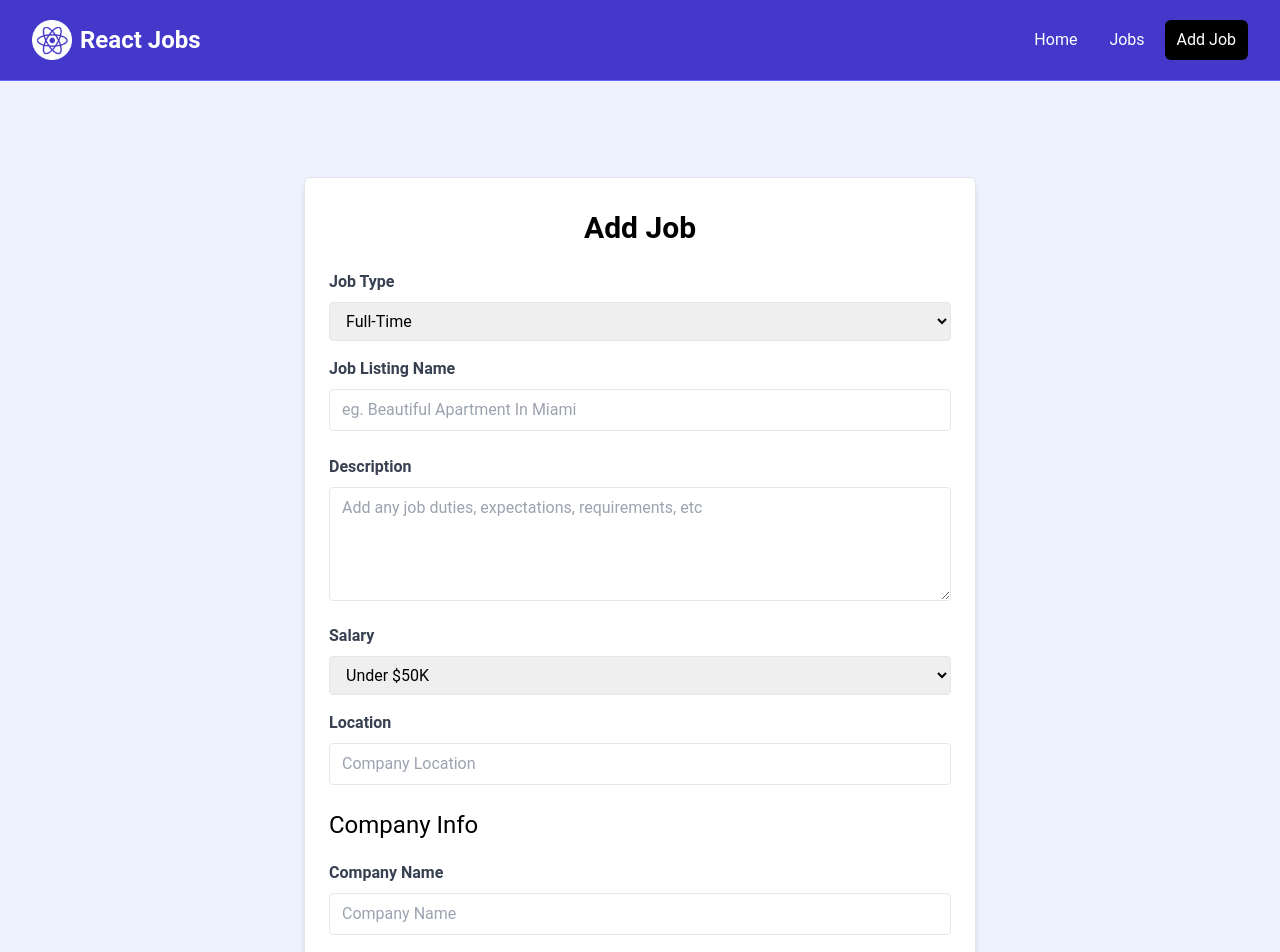
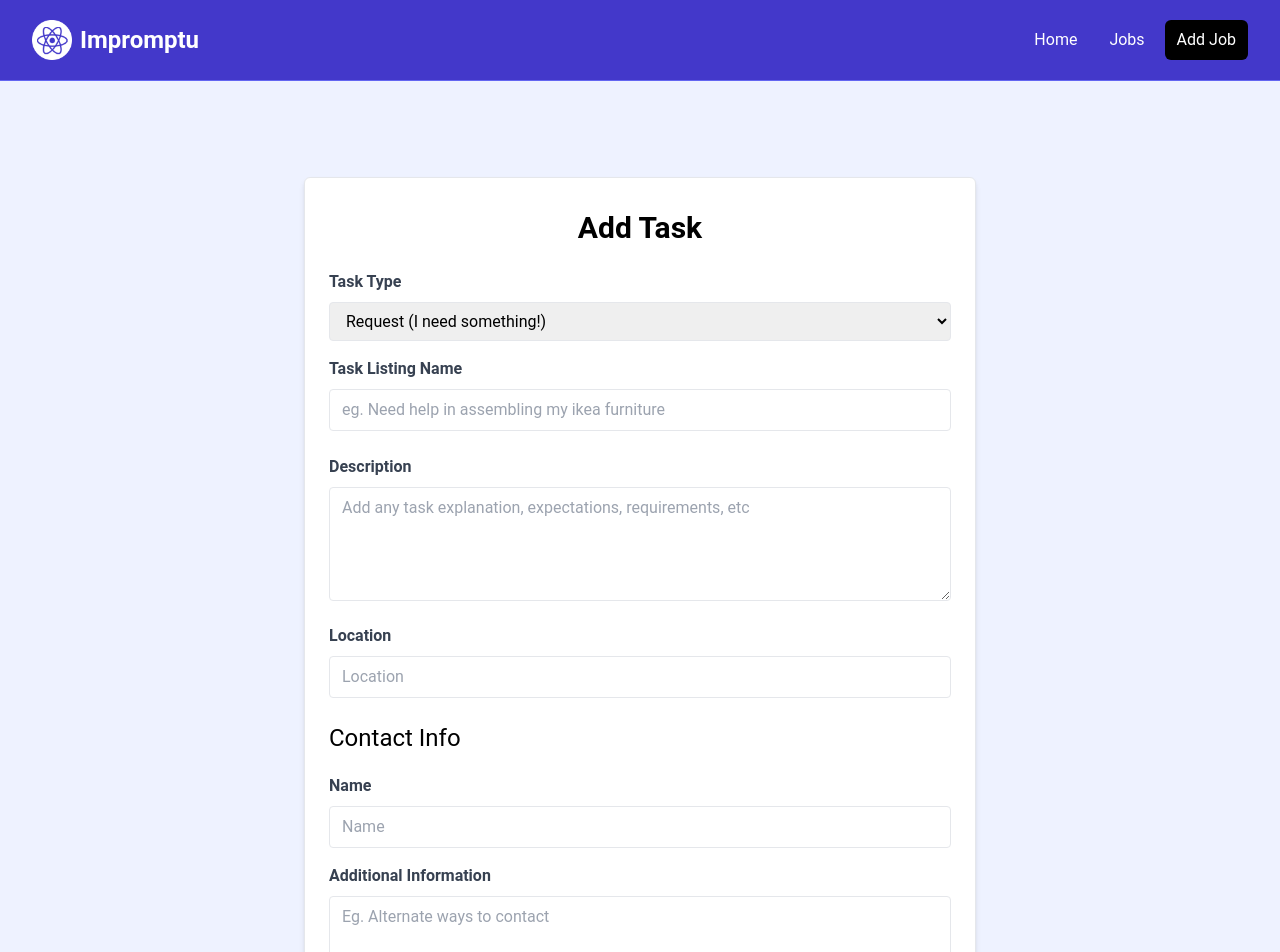
Before and after one commit to slidings/impromptuFrontend, a React (Vite) app: page /add-job in a window 1280 px wide. Shown: the top 952 px of the page. Built offline with nearby package versions, Linux system fonts and the light colour scheme.

Commit message:
same functionality changed names

```diff
--- a/src/components/Hero.jsx
+++ b/src/components/Hero.jsx
@@ -1,6 +1,6 @@
 const Hero = ({
-  title = 'Become a React Dev',
-  subtitle = 'Find the React job that fits your skill set',
+  title = 'Flexible and Quick',
+  subtitle = 'List and fulfill impromptu requests and services!',
 }) => {
   return (
     <section className='bg-indigo-700 py-20 mb-4'>
--- a/src/components/Navbar.jsx
+++ b/src/components/Navbar.jsx
@@ -15,7 +15,7 @@ const Navbar = () => {
             <NavLink className='flex flex-shrink-0 items-center mr-4' to='/'>
               <img className='h-10 w-auto' src={logo} alt='React Jobs' />
               <span className='hidden md:block text-white text-2xl font-bold ml-2'>
-                React Jobs
+                Impromptu
               </span>
             </NavLink>
             <div className='md:ml-auto'>
--- a/src/jobs.json
+++ b/src/jobs.json
@@ -83,6 +83,76 @@
         "contactEmail": "contact@ipsumlorem.com",
         "contactPhone": "555-555-5555"
       }
+    },
+    {
+      "id": "ac51",
+      "title": "need ikea furniture ",
+      "type": "Full-Time",
+      "location": "nus",
+      "description": "very big piano",
+      "salary": "Under $50K",
+      "company": {
+        "name": "asdklfj",
+        "description": "",
+        "contactEmail": "awefwiueh@gmail.com",
+        "contactPhone": ""
+      }
+    },
+    {
+      "id": "612d",
+      "title": "asdfasdf",
+      "type": "Full-Time",
+      "location": "asdfasdfasdf",
+      "description": "asdfasdfasdf",
+      "salary": "Under $50K",
+      "company": {
+        "name": "asdfasdfasdf",
+        "description": "",
+        "contactEmail": "sdfs@gmail.com",
+        "contactPhone": "123123"
+      }
+    },
+    {
+      "id": "76e0",
+      "title": "asd",
+      "type": "Full-Time",
+      "location": "qwdqwd",
+      "description": "dfasdfasdf",
+      "salary": "Under $50K",
+      "company": {
+        "name": "asdfasdfa",
+        "description": "",
+        "contactEmail": "sdfdf@gmail.com",
+        "contactPhone": "123123"
+      }
+    },
+    {
+      "id": "c873",
+      "title": "wefwe",
+      "type": "Full-Time",
+      "location": "wefwefwf",
+      "description": "fwefwef",
+      "salary": "Under $50K",
+      "company": {
+        "name": "wefwefw",
+        "description": "",
+        "contactEmail": "wfe@2.com",
+        "contactPhone": "12312"
+      }
+    },
+    {
+      "id": "5ad5",
+      "title": "ASD",
+      "type": "Part-Time",
+      "location": "dasdasd",
+      "description": "asd",
+      "salary": "Under $50K",
+      "company": {
+        "name": "asdasdasdas",
+        "description": "",
+        "contactEmail": "dasdasdas@gmail.com",
+        "contactPhone": "123"
+      }
     }
   ]
 }
--- a/src/pages/AddJobPage.jsx
+++ b/src/pages/AddJobPage.jsx
@@ -44,14 +44,14 @@ const AddJobPage = ({ addJobSubmit }) => {
       <div className='container m-auto max-w-2xl py-24'>
         <div className='bg-white px-6 py-8 mb-4 shadow-md rounded-md border m-4 md:m-0'>
           <form onSubmit={submitForm}>
-            <h2 className='text-3xl text-center font-semibold mb-6'>Add Job</h2>
+            <h2 className='text-3xl text-center font-semibold mb-6'>Add Task</h2>
 
             <div className='mb-4'>
               <label
                 htmlFor='type'
                 className='block text-gray-700 font-bold mb-2'
               >
-                Job Type
+                Task Type
               </label>
               <select
                 id='type'
@@ -61,23 +61,21 @@ const AddJobPage = ({ addJobSubmit }) => {
                 value={type}
                 onChange={(e) => setType(e.target.value)}
               >
-                <option value='Full-Time'>Full-Time</option>
-                <option value='Part-Time'>Part-Time</option>
-                <option value='Remote'>Remote</option>
-                <option value='Internship'>Internship</option>
+                <option value='Full-Time'>Request (I need something!)</option>
+                <option value='Part-Time'>Service (I want to offer something!)</option>
               </select>
             </div>
 
             <div className='mb-4'>
               <label className='block text-gray-700 font-bold mb-2'>
-                Job Listing Name
+                Task Listing Name
               </label>
               <input
                 type='text'
                 id='title'
                 name='title'
                 className='border rounded w-full py-2 px-3 mb-2'
-                placeholder='eg. Beautiful Apartment In Miami'
+                placeholder='eg. Need help in assembling my ikea furniture'
                 required
                 value={title}
                 onChange={(e) => setTitle(e.target.value)}
@@ -95,40 +93,12 @@ const AddJobPage = ({ addJobSubmit }) => {
                 name='description'
                 className='border rounded w-full py-2 px-3'
                 rows='4'
-                placeholder='Add any job duties, expectations, requirements, etc'
+                placeholder='Add any task explanation, expectations, requirements, etc'
                 value={description}
                 onChange={(e) => setDescription(e.target.value)}
               ></textarea>
             </div>
 
-            <div className='mb-4'>
-              <label
-                htmlFor='type'
-                className='block text-gray-700 font-bold mb-2'
-              >
-                Salary
-              </label>
-              <select
-                id='salary'
-                name='salary'
-                className='border rounded w-full py-2 px-3'
-                required
-                value={salary}
-                onChange={(e) => setSalary(e.target.value)}
-              >
-                <option value='Under $50K'>Under $50K</option>
-                <option value='$50K - 60K'>$50K - $60K</option>
-                <option value='$60K - 70K'>$60K - $70K</option>
-                <option value='$70K - 80K'>$70K - $80K</option>
-                <option value='$80K - 90K'>$80K - $90K</option>
-                <option value='$90K - 100K'>$90K - $100K</option>
-                <option value='$100K - 125K'>$100K - $125K</option>
-                <option value='$125K - 150K'>$125K - $150K</option>
-                <option value='$150K - 175K'>$150K - $175K</option>
-                <option value='$175K - 200K'>$175K - $200K</option>
-                <option value='Over $200K'>Over $200K</option>
-              </select>
-            </div>
 
             <div className='mb-4'>
               <label className='block text-gray-700 font-bold mb-2'>
@@ -139,28 +109,28 @@ const AddJobPage = ({ addJobSubmit }) => {
                 id='location'
                 name='location'
                 className='border rounded w-full py-2 px-3 mb-2'
-                placeholder='Company Location'
+                placeholder='Location'
                 required
                 value={location}
                 onChange={(e) => setLocation(e.target.value)}
               />
             </div>
 
-            <h3 className='text-2xl mb-5'>Company Info</h3>
+            <h3 className='text-2xl mb-5'>Contact Info</h3>
 
             <div className='mb-4'>
               <label
                 htmlFor='company'
                 className='block text-gray-700 font-bold mb-2'
               >
-                Company Name
+                Name
               </label>
               <input
                 type='text'
                 id='company'
                 name='company'
                 className='border rounded w-full py-2 px-3'
-                placeholder='Company Name'
+                placeholder='Name'
                 value={companyName}
                 onChange={(e) => setCompanyName(e.target.value)}
               />
@@ -171,14 +141,14 @@ const AddJobPage = ({ addJobSubmit }) => {
                 htmlFor='company_description'
                 className='block text-gray-700 font-bold mb-2'
               >
-                Company Description
+                Additional Information
               </label>
               <textarea
                 id='company_description'
                 name='company_description'
                 className='border rounded w-full py-2 px-3'
                 rows='4'
-                placeholder='What does your company do?'
+                placeholder='Eg. Alternate ways to contact'
                 value={companyDescription}
                 onChange={(e) => setCompanyDescription(e.target.value)}
               ></textarea>
@@ -196,7 +166,7 @@ const AddJobPage = ({ addJobSubmit }) => {
                 id='contact_email'
                 name='contact_email'
                 className='border rounded w-full py-2 px-3'
-                placeholder='Email address for applicants'
+                placeholder='Email address for contact'
                 required
                 value={contactEmail}
                 onChange={(e) => setContactEmail(e.target.value)}
@@ -214,7 +184,7 @@ const AddJobPage = ({ addJobSubmit }) => {
                 id='contact_phone'
                 name='contact_phone'
                 className='border rounded w-full py-2 px-3'
-                placeholder='Optional phone for applicants'
+                placeholder='Optional'
                 value={contactPhone}
                 onChange={(e) => setContactPhone(e.target.value)}
               />
@@ -225,7 +195,7 @@ const AddJobPage = ({ addJobSubmit }) => {
                 className='bg-indigo-500 hover:bg-indigo-600 text-white font-bold py-2 px-4 rounded-full w-full focus:outline-none focus:shadow-outline'
                 type='submit'
               >
-                Add Job
+                Add Task
               </button>
             </div>
           </form>
--- a/src/pages/EditJobPage.jsx
+++ b/src/pages/EditJobPage.jsx
@@ -39,7 +39,7 @@ const EditJobPage = ({ updateJobSubmit }) => {
 
     updateJobSubmit(updatedJob);
 
-    toast.success('Job Updated Successfully');
+    toast.success('Task Updated Successfully');
 
     return navigate(`/jobs/${id}`);
   };
@@ -50,7 +50,7 @@ const EditJobPage = ({ updateJobSubmit }) => {
         <div className='bg-white px-6 py-8 mb-4 shadow-md rounded-md border m-4 md:m-0'>
           <form onSubmit={submitForm}>
             <h2 className='text-3xl text-center font-semibold mb-6'>
-              Update Job
+              Update Task
             </h2>
 
             <div className='mb-4'>
@@ -58,7 +58,7 @@ const EditJobPage = ({ updateJobSubmit }) => {
                 htmlFor='type'
                 className='block text-gray-700 font-bold mb-2'
               >
-                Job Type
+                Task Type
               </label>
               <select
                 id='type'
@@ -68,23 +68,21 @@ const EditJobPage = ({ updateJobSubmit }) => {
                 value={type}
                 onChange={(e) => setType(e.target.value)}
               >
-                <option value='Full-Time'>Full-Time</option>
-                <option value='Part-Time'>Part-Time</option>
-                <option value='Remote'>Remote</option>
-                <option value='Internship'>Internship</option>
+                <option value='Full-Time'>Request (I need something!)</option>
+                <option value='Part-Time'>Service (I want to offer something!)</option>
               </select>
             </div>
 
             <div className='mb-4'>
               <label className='block text-gray-700 font-bold mb-2'>
-                Job Listing Name
+                Task Listing Name
               </label>
               <input
                 type='text'
                 id='title'
                 name='title'
                 className='border rounded w-full py-2 px-3 mb-2'
-                placeholder='eg. Beautiful Apartment In Miami'
+                placeholder='eg. Need help in assembling my ikea furniture'
                 required
                 value={title}
                 onChange={(e) => setTitle(e.target.value)}
@@ -102,39 +100,10 @@ const EditJobPage = ({ updateJobSubmit }) => {
                 name='description'
                 className='border rounded w-full py-2 px-3'
                 rows='4'
-                placeholder='Add any job duties, expectations, requirements, etc'
+                placeholder='Add any task explanation, expectations, requirements, etc'
                 value={description}
                 onChange={(e) => setDescription(e.target.value)}
               ></textarea>
-            </div>
-
-            <div className='mb-4'>
-              <label
-                htmlFor='type'
-                className='block text-gray-700 font-bold mb-2'
-              >
-                Salary
-              </label>
-              <select
-                id='salary'
-                name='salary'
-                className='border rounded w-full py-2 px-3'
-                required
-                value={salary}
-                onChange={(e) => setSalary(e.target.value)}
-              >
-                <option value='Under $50K'>Under $50K</option>
-                <option value='$50K - 60K'>$50K - $60K</option>
-                <option value='$60K - 70K'>$60K - $70K</option>
-                <option value='$70K - 80K'>$70K - $80K</option>
-                <option value='$80K - 90K'>$80K - $90K</option>
-                <option value='$90K - 100K'>$90K - $100K</option>
-                <option value='$100K - 125K'>$100K - $125K</option>
-                <option value='$125K - 150K'>$125K - $150K</option>
-                <option value='$150K - 175K'>$150K - $175K</option>
-                <option value='$175K - 200K'>$175K - $200K</option>
-                <option value='Over $200K'>Over $200K</option>
-              </select>
             </div>
 
             <div className='mb-4'>
@@ -146,28 +115,28 @@ const EditJobPage = ({ updateJobSubmit }) => {
                 id='location'
                 name='location'
                 className='border rounded w-full py-2 px-3 mb-2'
-                placeholder='Company Location'
+                placeholder='Location'
                 required
                 value={location}
                 onChange={(e) => setLocation(e.target.value)}
               />
             </div>
 
-            <h3 className='text-2xl mb-5'>Company Info</h3>
+            <h3 className='text-2xl mb-5'>Contact Info</h3>
 
             <div className='mb-4'>
               <label
                 htmlFor='company'
                 className='block text-gray-700 font-bold mb-2'
               >
-                Company Name
+                Name
               </label>
               <input
                 type='text'
                 id='company'
                 name='company'
                 className='border rounded w-full py-2 px-3'
-                placeholder='Company Name'
+                placeholder='Name'
                 value={companyName}
                 onChange={(e) => setCompanyName(e.target.value)}
               />
@@ -178,14 +147,14 @@ const EditJobPage = ({ updateJobSubmit }) => {
                 htmlFor='company_description'
                 className='block text-gray-700 font-bold mb-2'
               >
-                Company Description
+                Additional Information
               </label>
               <textarea
                 id='company_description'
                 name='company_description'
                 className='border rounded w-full py-2 px-3'
                 rows='4'
-                placeholder='What does your company do?'
+                placeholder='Eg. Alternate ways to contact'
                 value={companyDescription}
                 onChange={(e) => setCompanyDescription(e.target.value)}
               ></textarea>
@@ -203,7 +172,7 @@ const EditJobPage = ({ updateJobSubmit }) => {
                 id='contact_email'
                 name='contact_email'
                 className='border rounded w-full py-2 px-3'
-                placeholder='Email address for applicants'
+                placeholder='Email address for contact'
                 required
                 value={contactEmail}
                 onChange={(e) => setContactEmail(e.target.value)}
@@ -221,7 +190,7 @@ const EditJobPage = ({ updateJobSubmit }) => {
                 id='contact_phone'
                 name='contact_phone'
                 className='border rounded w-full py-2 px-3'
-                placeholder='Optional phone for applicants'
+                placeholder='Optional'
                 value={contactPhone}
                 onChange={(e) => setContactPhone(e.target.value)}
               />
@@ -232,7 +201,7 @@ const EditJobPage = ({ updateJobSubmit }) => {
                 className='bg-indigo-500 hover:bg-indigo-600 text-white font-bold py-2 px-4 rounded-full w-full focus:outline-none focus:shadow-outline'
                 type='submit'
               >
-                Update Job
+                Update Task
               </button>
             </div>
           </form>
--- a/src/pages/JobPage.jsx
+++ b/src/pages/JobPage.jsx
@@ -30,7 +30,7 @@ const JobPage = ({ deleteJob }) => {
             to='/jobs'
             className='text-indigo-500 hover:text-indigo-600 flex items-center'
           >
-            <FaArrowLeft className='mr-2' /> Back to Job Listings
+            <FaArrowLeft className='mr-2' /> Back to Listings
           </Link>
         </div>
       </section>
@@ -50,7 +50,7 @@ const JobPage = ({ deleteJob }) => {
 
               <div className='bg-white p-6 rounded-lg shadow-md mt-6'>
                 <h3 className='text-indigo-800 text-lg font-bold mb-6'>
-                  Job Description
+                  Task Description
                 </h3>
 
                 <p className='mb-4'>{job.description}</p>
@@ -66,7 +66,7 @@ const JobPage = ({ deleteJob }) => {
             {/* <!-- Sidebar --> */}
             <aside>
               <div className='bg-white p-6 rounded-lg shadow-md'>
-                <h3 className='text-xl font-bold mb-6'>Company Info</h3>
+                <h3 className='text-xl font-bold mb-6'>Contact Info</h3>
 
                 <h2 className='text-2xl'>{job.company.name}</h2>
 
@@ -89,18 +89,18 @@ const JobPage = ({ deleteJob }) => {
               </div>
 
               <div className='bg-white p-6 rounded-lg shadow-md mt-6'>
-                <h3 className='text-xl font-bold mb-6'>Manage Job</h3>
+                <h3 className='text-xl font-bold mb-6'>Manage Task</h3>
                 <Link
                   to={`/edit-job/${job.id}`}
                   className='bg-indigo-500 hover:bg-indigo-600 text-white text-center font-bold py-2 px-4 rounded-full w-full focus:outline-none focus:shadow-outline mt-4 block'
                 >
-                  Edit Job
+                  Edit Task
                 </Link>
                 <button
                   onClick={() => onDeleteClick(job.id)}
                   className='bg-red-500 hover:bg-red-600 text-white font-bold py-2 px-4 rounded-full w-full focus:outline-none focus:shadow-outline mt-4 block'
                 >
-                  Delete Job
+                  Delete Task
                 </button>
               </div>
             </aside>
```
